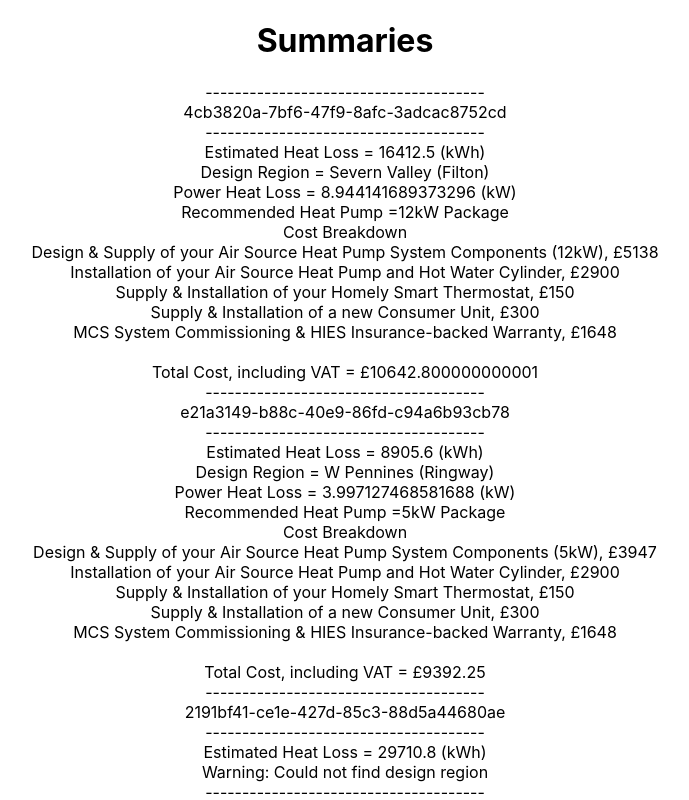
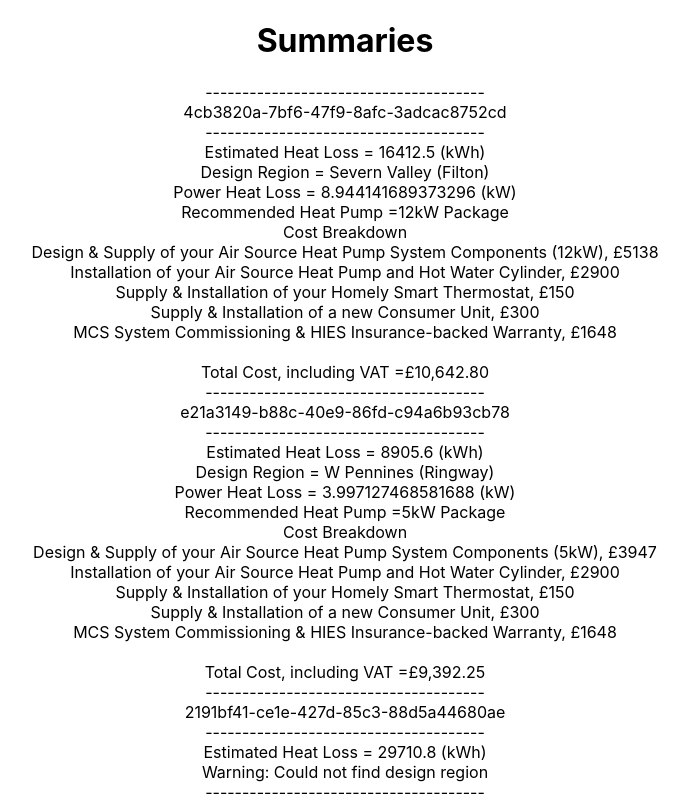
Before and after one commit to chima2g/quote_summary, a React (Create React App) app: page / in a window 1280 px wide. Shown: the top 800 px of the page, without its empty margins (295-984 px from the left). Built offline with nearby package versions, Linux system fonts and the light colour scheme; data requests are answered from the project's data file.

Commit message:
display cost as currency

```diff
--- a/src/HouseSummary.js
+++ b/src/HouseSummary.js
@@ -54,6 +54,12 @@ const HouseSummary = ({ house, heatPumps }) => {
     heatPumps
   );
 
+  const formatter = new Intl.NumberFormat("en-UK", {
+    style: "currency",
+    currency: "GBP",
+    minimumFractionDigits: 2,
+  });
+
   return (
     <div>
       --------------------------------------
@@ -80,7 +86,8 @@ const HouseSummary = ({ house, heatPumps }) => {
               </div>
             ))}
             <br />
-            Total Cost, including VAT = £{getTotalCosts(recommendedPump.costs)}
+            Total Cost, including VAT =
+            {formatter.format(getTotalCosts(recommendedPump.costs))}
           </div>
         )}
       </div>
```
